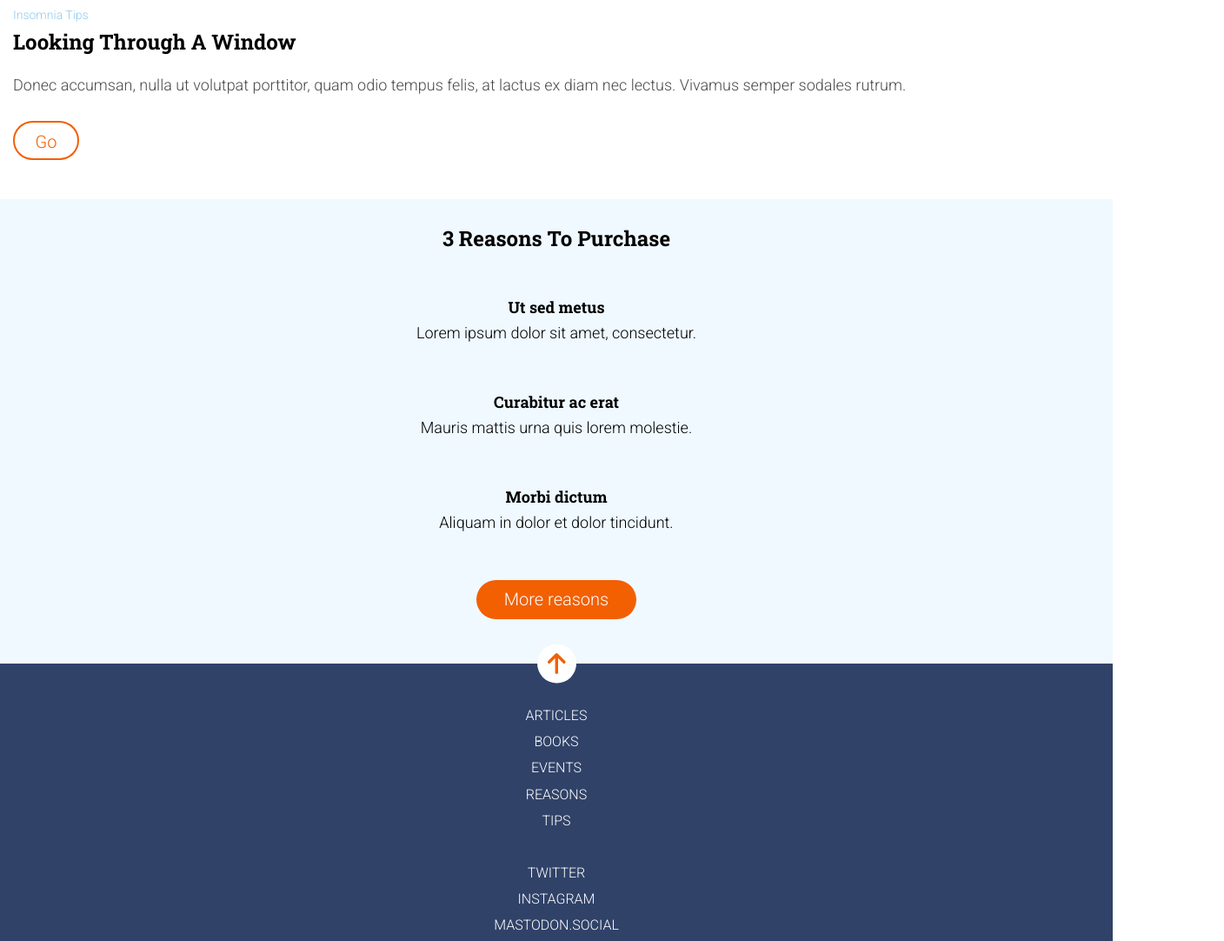
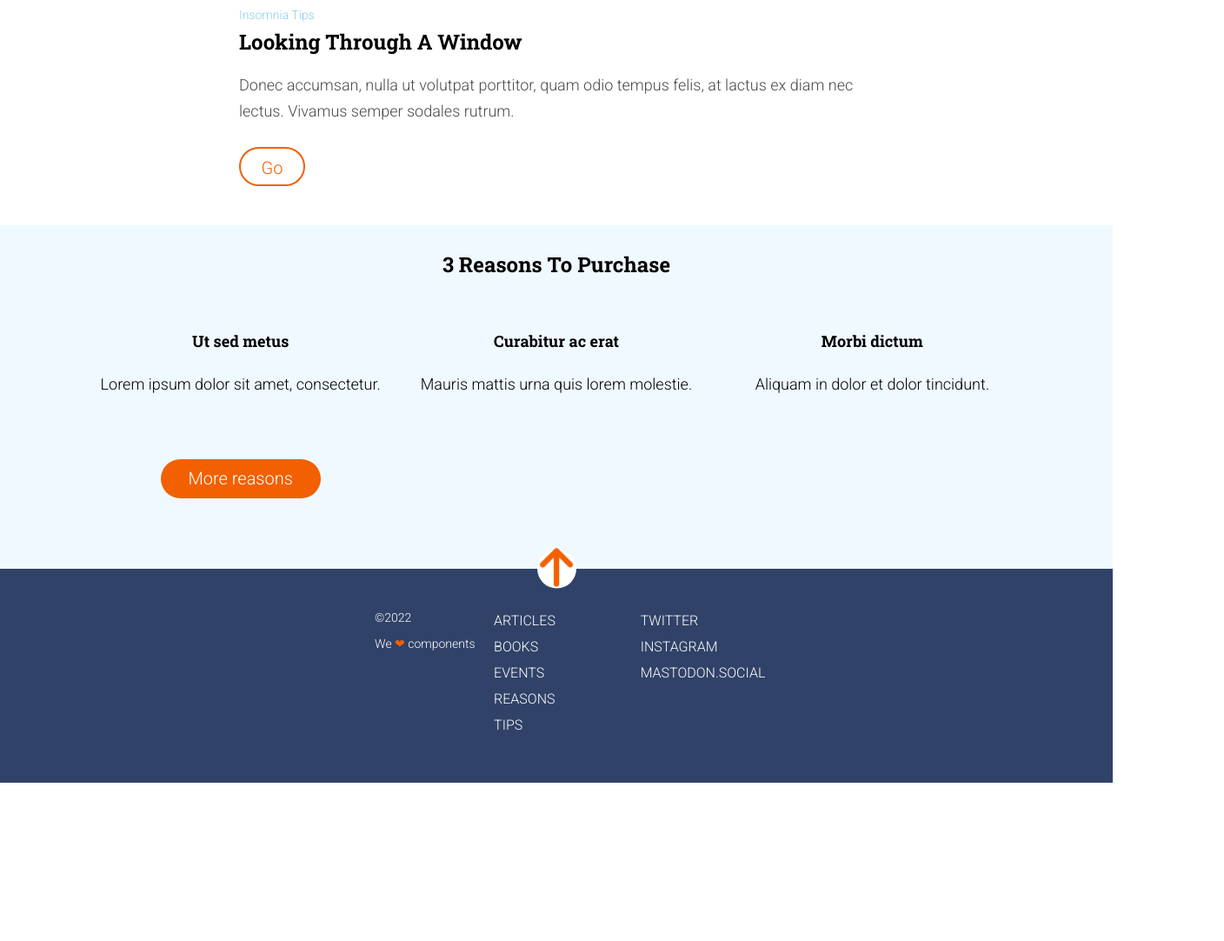
Before and after one commit to Adalab/modulo-1-evaluacion-final-Luciakestel, a website: page docs/index.html in a window 1280 px wide. Shown: the part 837-1919 px from the top of the page at 87% size, 1408 px wide, since content can reach past the window. After the commit the page ends 1737 px from the top, so only its background shows below. Drawn offline with Linux system fonts and the light colour scheme.

Commit message:
Add animations

```diff
--- a/docs/index.html
+++ b/docs/index.html
@@ -10,7 +10,7 @@
   </head>
 
   <body>
-    <header class="header">
+    <header class="header" id="hero">
       <div class="container-hamb">
         <a href="https://adalab.es" target="_blank">
           <img
@@ -24,15 +24,17 @@
       <div class="header-container">
         <h1 class="header-container-title">Anonymous proxy</h1>
         <h3 class="header-container-subtitle">
-          In hac hanitasse platea dictumst
+          In hac hanitasse platea dictumst.
         </h3>
         <div class="container">
+          <a href="./index.html#3Reasons">
             <img
               class="container-scroll-down"
               src="./assets/images/ico-scroll-down.svg"
               alt="flecha-abajo"
               title="flecha hacia abajo"
             />
+          </a>
         </div>
       </div>
     </header>
@@ -46,25 +48,25 @@
         </p>
         <p class="looking-button">Go</p>
       </section>
-      <section class="reasons">
+      <section class="reasons" id="3Reasons">
 
         <h2 class="reasons-title">3 Reasons to purchase</h2>
 
-        <section class="container-box">
+        <section class="container-box-list">
 
           <div class="container-box">
-          <h3 class="container-box-title">Ut sed metus</h3>
-          <p class="container-box-text">Lorem ipsum dolor sit amet, consectetur.</p>
+          <h3 class="container-box-title title1">Ut sed metus</h3>
+          <p class="container-box-text text1">Lorem ipsum dolor sit amet, consectetur.</p>
           </div>
 
           <div class="container-box">
-          <h3 class="container-box-title">Curabitur ac erat</h3>
-          <p class="container-box-text">Mauris mattis urna quis lorem molestie.</p>
+          <h3 class="container-box-title title2">Curabitur ac erat</h3>
+          <p class="container-box-text text2">Mauris mattis urna quis lorem molestie.</p>
           </div>
 
           <div class="container-box">
-          <h3 class="container-box-title">Morbi dictum</h3>
-          <p class="container-box-text">Aliquam in dolor et dolor tincidunt.</p>
+          <h3 class="container-box-title title3">Morbi dictum</h3>
+          <p class="container-box-text text3">Aliquam in dolor et dolor tincidunt.</p>
           </div>
 
           <div class="container-button">
@@ -73,42 +75,46 @@
       </section>
     </main>
     <footer class="footer">
-      <div class="footer__arrow"> <img src="./assets/images/ico-arrow.svg" alt="arrow" title="arrow" class="footer__arrow-img"></div>
-      <nav class="footer__nav">
-        <ul class="footer__nav-list">
+      <div class="footer__arrow"> <a href="./index.html#hero" class="footer__arrow-link"><img src="./assets/images/ico-arrow.svg" alt="arrow" title="arrow" class="footer__arrow-img"></a></div>
+      <div class="footer__container">
+        <nav class="footer__container-nav">
+          <ul class="footer__container-nav-list">
             <a href="https://adalab.es" class="link" target="_blank">
-            <li class="footer__nav-list-element">Articles</li>
+              <li class="footer__container-nav-list-element">Articles</li>
             </a>
             <a href="https://adalab.es" class="link" target="_blank">
-            <li class="footer__nav-list-element">Books</li>
+              <li class="footer__container-nav-list-element">Books</li>
             </a>
             <a href="https://adalab.es" class="link" target="_blank">
-            <li class="footer__nav-list-element">Events</li>
+              <li class="footer__container-nav-list-element">Events</li>
             </a>
             <a href="https://adalab.es" class="link" target="_blank">
-            <li class="footer__nav-list-element">Reasons</li>
+              <li class="footer__container-nav-list-element">Reasons</li>
             </a>
             <a href="https://adalab.es" class="link" target="_blank">
-            <li class="footer__nav-list-element">Tips</li>
+              <li class="footer__container-nav-list-element">Tips</li>
             </a>
 
           </ul>
         </nav>
-      <nav class="footer__nav" >
-        <ul class="footer__nav--list">
+        <nav class="footer__container-nav2" >
+          <ul class="footer__container-nav2-list">
             <a href="https://adalab.es" class="link" target="_blank">
-            <li class="footer__nav-list-element">Twitter</li>
+              <li class="footer__container-nav2-list-element">Twitter</li>
             </a>
             <a href="https://adalab.es" class="link" target="_blank">
-            <li class="footer__nav-list-element">Instagram</li>
+              <li class="footer__container-nav2-list-element">Instagram</li>
             </a>
             <a href="https://adalab.es" class="link" target="_blank">
-            <li class="footer__nav-list-element">Mastodon.social</li>
+              <li class="footer__container-nav2-list-element">Mastodon.social</li>
             </a>
           </ul>
         </nav>
-      <span class="footer__copy">&copy;2022</span>
-      <p class="footer__component">We <span class="footer__component-heart">❤︎</span> components</p>
+      </div>
+      <div class="footer__text">
+        <span class="footer__text-copy">&copy;2022</span>
+        <p class="footer__text-component">We <span class="footer__text-component-heart">❤︎</span> components</p>
+      </div>
     </footer>
   </body>
 </html>
--- a/src/scss/layout/_footer.scss
+++ b/src/scss/layout/_footer.scss
@@ -16,7 +16,23 @@
     transform: translateY(-50%);
     display: flex;
     justify-content: center;
-    align-content: center;
+
+    &-link {
+      align-self: center;
+    }
+    &-img {
+      @keyframes move {
+        0% {
+          transform: scale(0);
+        }
+        100% {
+          transform: scale(2);
+        }
+      }
+      animation-name: move;
+      animation-duration: 3s;
+      animation-iteration-count: infinite;
+    }
   }
   &__container {
     @media all and (min-width: 768px) {
--- a/src/scss/layout/_section-one.scss
+++ b/src/scss/layout/_section-one.scss
@@ -41,5 +41,11 @@
     line-height: 2.25;
     text-align: center;
     margin-top: 26px;
+    transition: width 1s;
+    &:hover {
+      width: 200px;
+      border: 2px dotted $colorLigthBlue;
+      color: $colorDarkBlue;
+    }
   }
 }
--- a/src/scss/layout/_section-two.scss
+++ b/src/scss/layout/_section-two.scss
@@ -66,7 +66,12 @@
   height: 45px;
   border-radius: 22.5px;
   margin: 51px auto;
-
+  transition: background-color 1s;
+  &:hover {
+    background-color: greenyellow;
+    border: 1px solid black;
+    transform: scale(1.5);
+  }
   &-text {
     font-family: $font;
     font-size: 20px;
```
Also changed, not shown: src/html/index.html (+5 -3 lines), docs/assets/css/main.css. Lines whose indentation alone changed are shown as unchanged.
